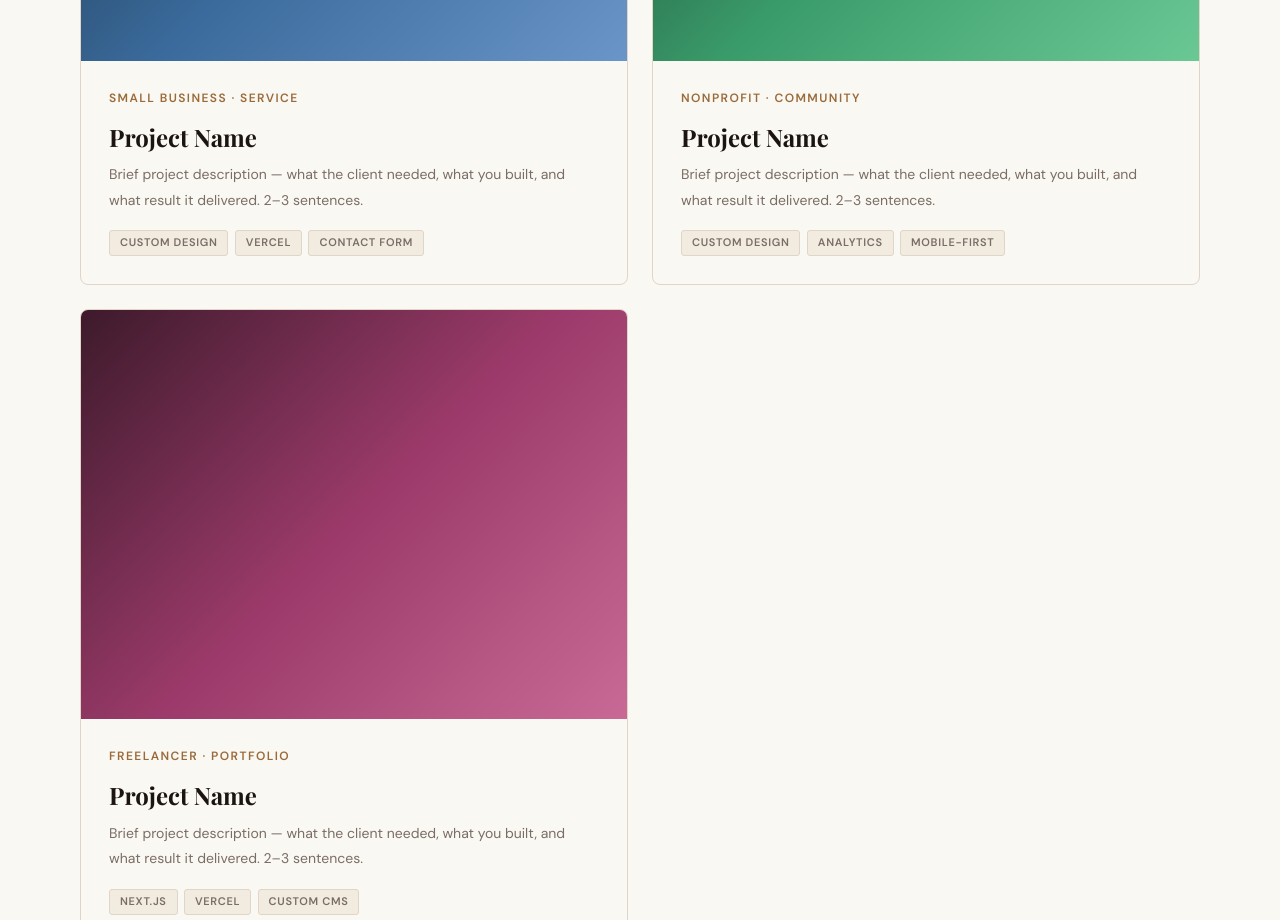
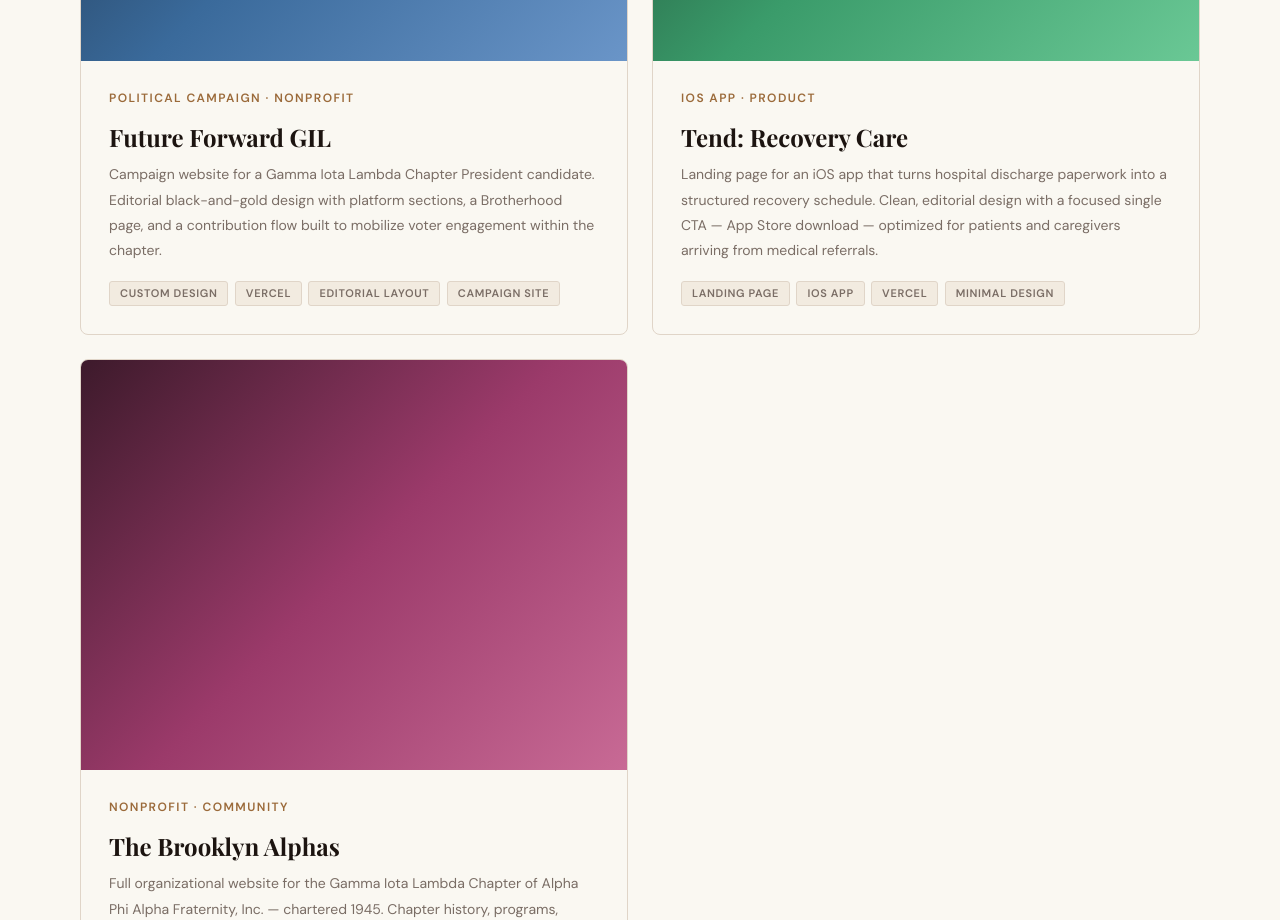
Before and after one commit to elaiken3/manhattanavestudio, a website: page index.html in a window 1280 px wide. Shown: the part 1880-2800 px from the top of the page. Drawn offline with nearby package versions, Linux system fonts and the light colour scheme; a web font is replaced by a local one.

Commit message:
Revise project descriptions and update links
Updated project details and links in the portfolio section.

```diff
--- a/index.html
+++ b/index.html
@@ -67,7 +67,7 @@
       <div class="hero__meta">
         <span class="hero__location">Brooklyn, NY</span>
         <span class="hero__divider" aria-hidden="true">·</span>
-        <span class="hero__tagline">Est. 2026</span>
+        <span class="hero__tagline">Est. 2025</span>
       </div>
 
       <h1 class="hero__headline">
@@ -126,21 +126,21 @@
 
       <div class="work__grid">
 
-        <!-- Project 1 — Feature card (large) -->
+        <!-- Project 1 — Feature card -->
         <article class="project-card project-card--feature">
           <div class="project-card__img project-card__img--1">
             <div class="project-card__overlay">
-              <a href="#contact" class="project-card__link">View Project →</a>
+              <a href="https://milesforuncleedwy.com" target="_blank" rel="noopener" class="project-card__link">View Project →</a>
             </div>
           </div>
           <div class="project-card__info">
             <span class="project-card__cat">Fundraising · Nonprofit</span>
             <h3 class="project-card__title">Miles for Uncle Edwy</h3>
             <p class="project-card__desc">
-              A memorial fundraising website honoring a family member lost to colorectal
-              cancer. Built with a custom photo slideshow, mobile-optimized layout,
-              Google Analytics, and GitHub Pages deployment — raising funds for
-              St. Jude Children's Hospital and Memorial Sloan Kettering.
+              A memorial fundraising site built for the 2026 Brooklyn Experience Half Marathon,
+              honoring a family member lost to colorectal cancer. Custom photo slideshow,
+              mobile-optimized layout, and live donation integration — raising funds for
+              St. Jude Children's Research Hospital and Memorial Sloan Kettering.
             </p>
             <ul class="project-card__tags">
               <li>HTML/CSS/JS</li>
@@ -155,20 +155,23 @@
         <article class="project-card">
           <div class="project-card__img project-card__img--2">
             <div class="project-card__overlay">
-              <a href="#contact" class="project-card__link">View Project →</a>
+              <a href="https://futureforwardgil.com" target="_blank" rel="noopener" class="project-card__link">View Project →</a>
             </div>
           </div>
           <div class="project-card__info">
-            <span class="project-card__cat">Small Business · Service</span>
-            <h3 class="project-card__title">Project Name</h3>
+            <span class="project-card__cat">Political Campaign · Nonprofit</span>
+            <h3 class="project-card__title">Future Forward GIL</h3>
             <p class="project-card__desc">
-              Brief project description — what the client needed, what you built,
-              and what result it delivered. 2–3 sentences.
+              Campaign website for a Gamma Iota Lambda Chapter President candidate.
+              Editorial black-and-gold design with platform sections, a Brotherhood
+              page, and a contribution flow built to mobilize voter engagement
+              within the chapter.
             </p>
             <ul class="project-card__tags">
               <li>Custom Design</li>
               <li>Vercel</li>
-              <li>Contact Form</li>
+              <li>Editorial Layout</li>
+              <li>Campaign Site</li>
             </ul>
           </div>
         </article>
@@ -181,16 +184,19 @@
             </div>
           </div>
           <div class="project-card__info">
-            <span class="project-card__cat">Nonprofit · Community</span>
-            <h3 class="project-card__title">Project Name</h3>
+            <span class="project-card__cat">iOS App · Product</span>
+            <h3 class="project-card__title">Tend: Recovery Care</h3>
             <p class="project-card__desc">
-              Brief project description — what the client needed, what you built,
-              and what result it delivered. 2–3 sentences.
+              Landing page for an iOS app that turns hospital discharge paperwork
+              into a structured recovery schedule. Clean, editorial design with a
+              focused single CTA — App Store download — optimized for patients
+              and caregivers arriving from medical referrals.
             </p>
             <ul class="project-card__tags">
-              <li>Custom Design</li>
-              <li>Analytics</li>
-              <li>Mobile-First</li>
+              <li>Landing Page</li>
+              <li>iOS App</li>
+              <li>Vercel</li>
+              <li>Minimal Design</li>
             </ul>
           </div>
         </article>
@@ -199,20 +205,23 @@
         <article class="project-card">
           <div class="project-card__img project-card__img--4">
             <div class="project-card__overlay">
-              <a href="#contact" class="project-card__link">View Project →</a>
+              <a href="https://gilbrooklyn.org" target="_blank" rel="noopener" class="project-card__link">View Project →</a>
             </div>
           </div>
           <div class="project-card__info">
-            <span class="project-card__cat">Freelancer · Portfolio</span>
-            <h3 class="project-card__title">Project Name</h3>
+            <span class="project-card__cat">Nonprofit · Community</span>
+            <h3 class="project-card__title">The Brooklyn Alphas</h3>
             <p class="project-card__desc">
-              Brief project description — what the client needed, what you built,
-              and what result it delivered. 2–3 sentences.
+              Full organizational website for the Gamma Iota Lambda Chapter of
+              Alpha Phi Alpha Fraternity, Inc. — chartered 1945. Chapter history,
+              programs, scholarship resources, events, and member tools, built to
+              serve an active chapter and the broader Brooklyn community.
             </p>
             <ul class="project-card__tags">
-              <li>Next.js</li>
-              <li>Vercel</li>
-              <li>Custom CMS</li>
+              <li>Multi-page</li>
+              <li>Custom Design</li>
+              <li>Events</li>
+              <li>Community</li>
             </ul>
           </div>
         </article>
```
